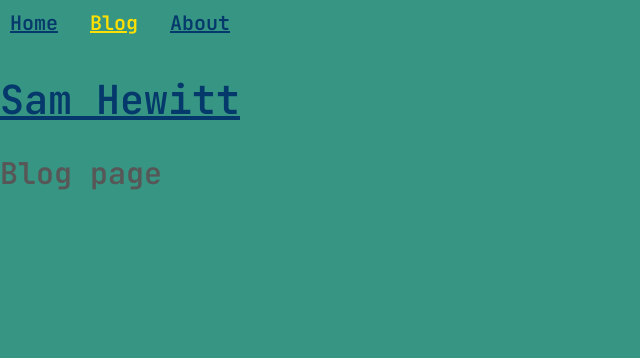
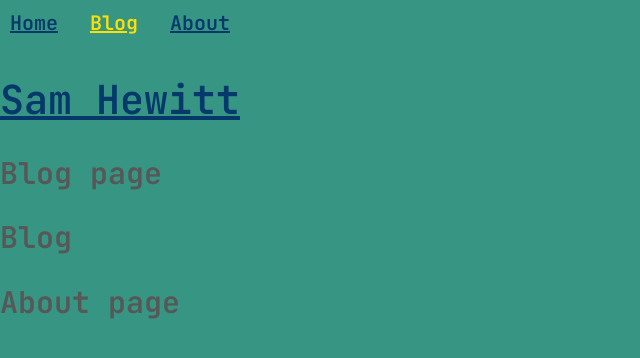
Before and after one commit to SamHewitt/CloudCannonPortfolio, a Jekyll site: the page built from portfolio/blog.html, in a window 1280 px wide. Shown: the top 358 px of the page, without its empty margins (0-640 px from the left). Built offline with Jekyll 4.4.1, drawn with Linux system fonts in a browser that asks for light colours.

Commit message:
attempt to get blog posts on blog page

```diff
--- a/portfolio/blog.html
+++ b/portfolio/blog.html
@@ -14,5 +14,13 @@ navigation_weight: 2
 </head>
 <body>
     <h2>Blog page</h2>
+    <div class="container">
+        <h2 class="spacing">{{ page.title }}</h2>
+
+        <div class="blog-post spacing">
+            <p class="summary">{{ page.category }}<span class="date">{{ page.date | date: '%B %d, %Y' }}</span></p>
+            {{ content }}
+        </div>
+    </div>
 </body>
 </html>
```
